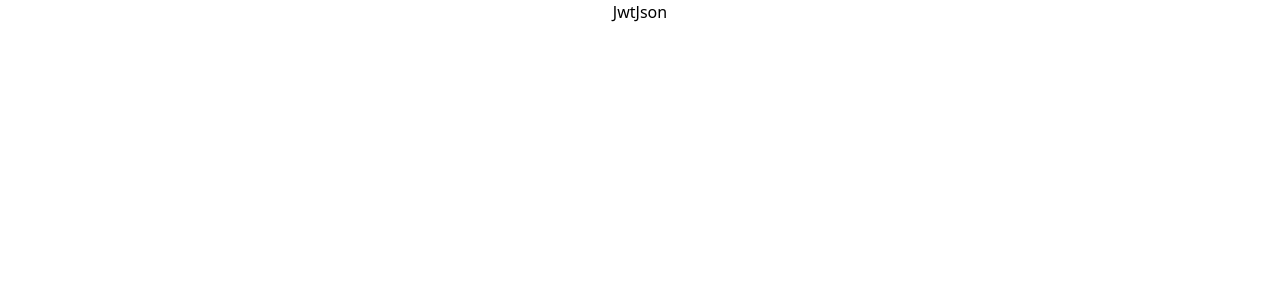
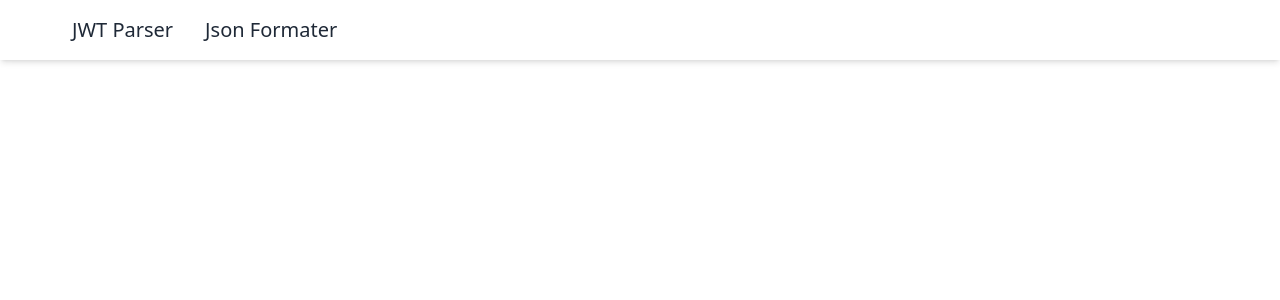
Before and after one commit to ducnt114/dev-tools-ui, a React (Create React App) app: page / in a window 1280 px wide. Before the commit this address had no page. Shown: the top 300 px of the page. Built offline with nearby package versions, Linux system fonts and the light colour scheme.

Commit message:
add navbar

```diff
--- a/src/App.css
+++ /dev/null
@@ -1,38 +0,0 @@
-.App {
-  text-align: center;
-}
-
-.App-logo {
-  height: 40vmin;
-  pointer-events: none;
-}
-
-@media (prefers-reduced-motion: no-preference) {
-  .App-logo {
-    animation: App-logo-spin infinite 20s linear;
-  }
-}
-
-.App-header {
-  background-color: #282c34;
-  min-height: 100vh;
-  display: flex;
-  flex-direction: column;
-  align-items: center;
-  justify-content: center;
-  font-size: calc(10px + 2vmin);
-  color: white;
-}
-
-.App-link {
-  color: #61dafb;
-}
-
-@keyframes App-logo-spin {
-  from {
-    transform: rotate(0deg);
-  }
-  to {
-    transform: rotate(360deg);
-  }
-}
--- a/src/App.tsx
+++ b/src/App.tsx
@@ -1,15 +1,12 @@
-import "./App.css";
 import { Link, Route, Routes } from "react-router-dom";
+import Nav from "./components/Nav";
 import JwtParser from "./pages/JwtParser";
 import JsonFormater from "./pages/JsonFormater";
 
 function App() {
   return (
-    <div className="App">
-      <nav>
-        <Link to="/jwt">Jwt</Link>
-        <Link to="/json">Json</Link>
-      </nav>
+    <div>
+      <Nav />
 
       <Routes>
         <Route path="/jwt" element={<JwtParser />}></Route>
--- /dev/null
+++ b/src/components/Nav.tsx
@@ -0,0 +1,27 @@
+import { Link } from "react-router-dom";
+
+const Nav = () => {
+  return (
+    <div className="shadow-md w-full fixed top-0 left-0">
+      <div className="md:flex items-center justify-between bg-white py-4 md:px-10 px-7">
+        <ul
+          className={`md:flex md:items-center md:pb-0 pb-12 absolute md:static bg-white md:z-auto z-[-1] left-0 w-full md:w-auto md:pl-0 pl-9 transition-all duration-500 ease-in top-[-490px]}`}
+        >
+          <li key="jwtparser" className="md:ml-8 text-xl md:my-0 my-7">
+            <Link to="/jwt" className="text-gray-800 hover:text-gray-400 duration-500">
+              JWT Parser
+            </Link>
+          </li>
+
+          <li key="jsonformater" className="md:ml-8 text-xl md:my-0 my-7">
+            <Link to="/json" className="text-gray-800 hover:text-gray-400 duration-500">
+              Json Formater
+            </Link>
+          </li>
+        </ul>
+      </div>
+    </div>
+  );
+};
+
+export default Nav;
```
Also changed, not shown: src/logo.svg (deleted), 1 other file (tests, documents, lock files or other folders).
